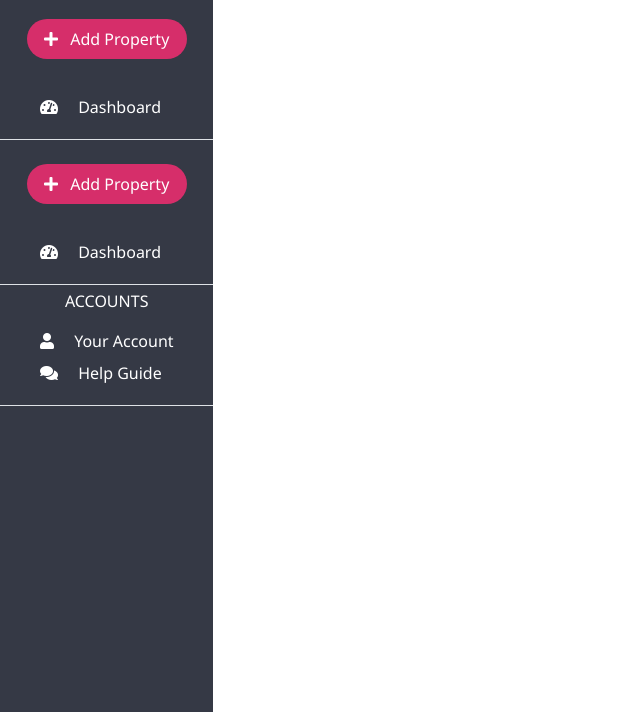
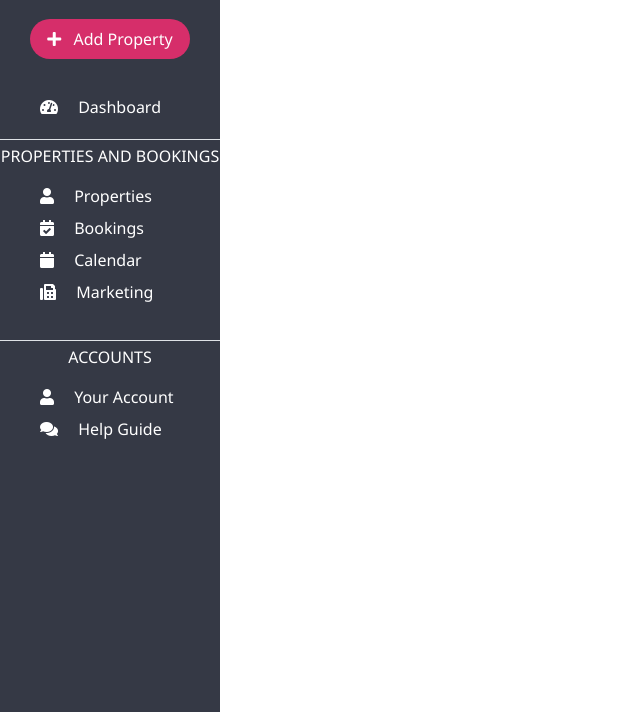
Before and after one commit to NateOs/simple-dashboard, a plain HTML site: page index.html in a window 1280 px wide. Shown: the part 88-800 px from the top of the page, without its empty margins (0-640 px from the left). Drawn offline with nearby package versions, Linux system fonts and the light colour scheme.

Commit message:
aside menu items complete

```diff
--- a/css/styles.css
+++ b/css/styles.css
@@ -131,11 +131,13 @@ body {
 	color: white;
 	font-family: 'Segoe UI', Tahoma, Geneva, Verdana, sans-serif;
 	text-align: left;
+	min-width: 690px;
 }
 
 aside {
 	background:var(--dark);
 	height: 100vh;
+	min-width: 220px;
 }
 
 .aside__logo {
@@ -152,3 +154,7 @@ aside {
 	height: 2.5rem;
 	width: 10rem;
 }
+
+.w-90{
+	width: 90%;
+}
--- a/index.html
+++ b/index.html
@@ -46,23 +46,54 @@
         </div>
         <!-- end cta -->
         <!-- begin props and books -->
-        <div class="row border-bottom px-0 d-flex flex-column">
-          <div class="mx-auto mt-4">
-            <button class="aside__cta mb-3">
-              <i class="fas fa-plus text-white mr-2"></i>
-              Add Property
-            </button>
+          <!-- begin properties -->
+          <div class="row border-bottom px-0 d-flex flex-column">
+            <h5 class="pt-2 mx-auto">PROPERTIES AND BOOKINGS</h5>
+            <div class="ml-4 my-4 d-flex flex-column">
+              <a
+                class="text-white mb-3"
+                data-toggle="collapse"
+                href="#propsCollapsible"
+              >
+                <i class="fas fa-user text-white mx-3 p-0"></i>
+                Properties
+              </a>
+
+              <!-- begin propsCollapsible -->
+              <div class="collapse" id="propsCollapsible">
+                <div class="card card-body w-90 mb-3 p-2">
+                  <a href="" class="m-2">All properties</a>
+                  <a href="" class="m-2">Add new property</a>
+                </div>
+              </div>
+              <!-- end propsCollapsible -->
+              <a
+              class="text-white mb-3"
+              href="#"
+            >
+              <i class="fas fa-calendar-check text-white mx-3 p-0"></i>
+              Bookings
+            </a>
+              <a
+              class="text-white mb-3"
+              href=""
+            >
+              <i class="fas fa-calendar text-white mx-3 p-0"></i>
+              Calendar
+            </a>
+              <a
+              class="text-white mb-3"
+              href=""
+            >
+              <i class="fas fa-fax text-white mx-3 p-0"></i>
+              Marketing
+            </a>
+            </div>
           </div>
-          <div class="ml-4 my-4">
-            <a href="" class="text-white">
-              <i class="fas fa-tachometer-alt text-white mx-3 p-0"></i>
-              Dashboard
-            </a>
-          </div>
-        </div>
+          <!-- end accounts -->
         <!-- end props and books -->
         <!-- begin accounts -->
-        <div class="row border-bottom px-0 d-flex flex-column">
+        <div class="row px-0 d-flex flex-column">
           <h5 class="pt-2 mx-auto">ACCOUNTS</h5>
           <div class="ml-4 my-4 d-flex flex-column">
             <a
```
